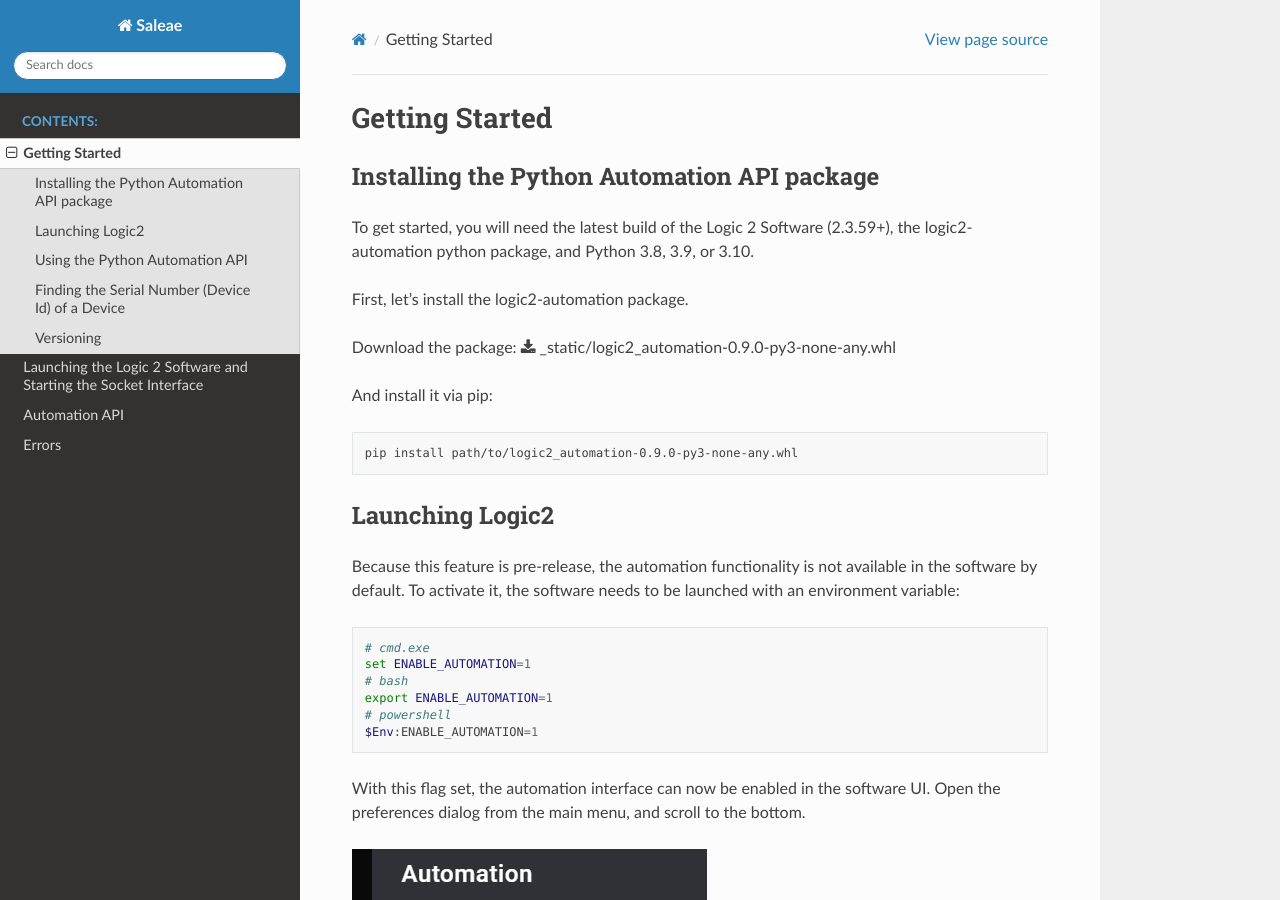
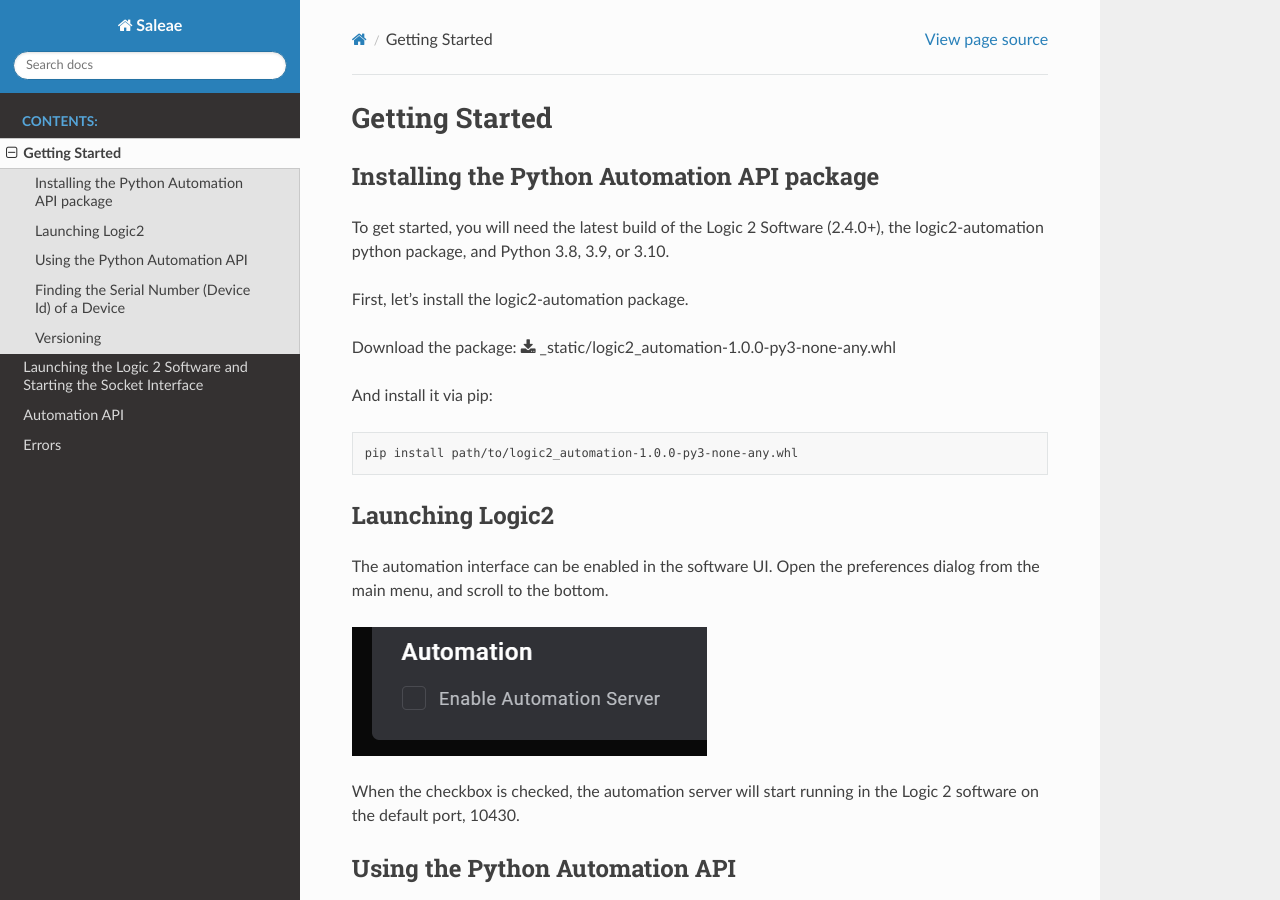
Before and after one commit to saleae/logic2-automation, a Sphinx documentation site: the page built from python/docs/source/getting_started.rst, in a window 1280 px wide and 900 px high. Built offline with Sphinx 7.4.7 and the Read the Docs theme 2.0.0, drawn with Linux system fonts in a browser that asks for light colours.

Commit message:
Update automation API docs

```diff
--- a/python/docs/source/getting_started.rst
+++ b/python/docs/source/getting_started.rst
@@ -4,34 +4,23 @@
 Installing the Python Automation API package
 --------------------------------------------
 
-To get started, you will need the latest build of the Logic 2 Software (2.3.59+), the logic2-automation python package, and Python 3.8, 3.9, or 3.10.
+To get started, you will need the latest build of the Logic 2 Software (2.4.0+), the logic2-automation python package, and Python 3.8, 3.9, or 3.10.
 
 First, let's install the logic2-automation package.
 
-Download the package: :download:`_static/logic2_automation-0.9.0-py3-none-any.whl`
+Download the package: :download:`_static/logic2_automation-1.0.0-py3-none-any.whl`
 
 And install it via pip:
 
 .. code-block:: bash
 
-  pip install path/to/logic2_automation-0.9.0-py3-none-any.whl
+  pip install path/to/logic2_automation-1.0.0-py3-none-any.whl
 
 
 Launching Logic2
 ----------------
 
-Because this feature is pre-release, the automation functionality is not available in the software by default. To activate it, the software needs to be launched with an environment variable:
-
-.. code-block:: bash
-
-  # cmd.exe
-  set ENABLE_AUTOMATION=1
-  # bash
-  export ENABLE_AUTOMATION=1
-  # powershell
-  $Env:ENABLE_AUTOMATION=1
-
-With this flag set, the automation interface can now be enabled in the software UI. Open the preferences dialog from the main menu, and scroll to the bottom.
+The automation interface can be enabled in the software UI. Open the preferences dialog from the main menu, and scroll to the bottom.
 
 .. image:: _static/server_ui.png
 
```
Also changed, not shown: python/docs/source/launching_logic2.rst (+5 -9 lines), 1 other file.
